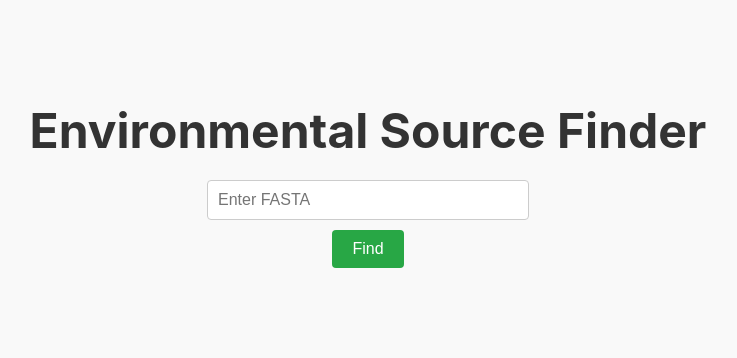
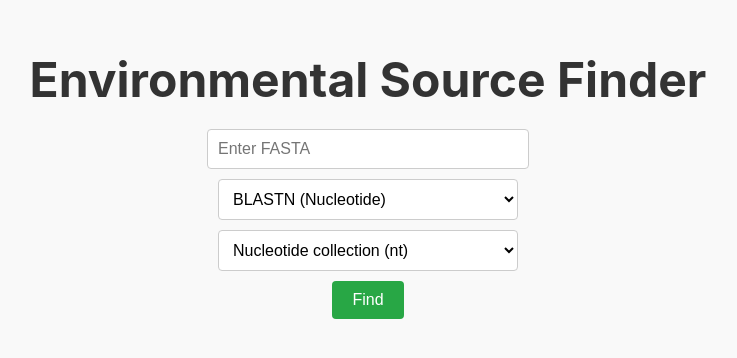
Before and after one commit to soujanyaav/btp, a React (Create React App) app: page / in a window 1280 px wide. Shown: the part 232-590 px from the top of the page, without its empty margins (272-1009 px from the left). Built offline with nearby package versions, Linux system fonts and the light colour scheme.

Commit message:
Added other blasts and databases

```diff
--- a/src/Components/HomePage.css
+++ b/src/Components/HomePage.css
@@ -19,6 +19,7 @@
   align-items: center;
 }
 
+/* Input for FASTA sequence */
 .fasta-input {
   width: 300px;
   padding: 10px;
@@ -26,8 +27,33 @@
   font-size: 1rem;
   border: 1px solid #ccc;
   border-radius: 4px;
+  outline: none;
+  transition: border-color 0.3s ease;
 }
 
+.fasta-input:focus {
+  border-color: #28a745;
+}
+
+/* Dropdown styling */
+.select-blast-type, .select-database {
+  width: 300px;
+  padding: 10px;
+  margin-bottom: 10px;
+  font-size: 1rem;
+  border: 1px solid #ccc;
+  border-radius: 4px;
+  background-color: #fff;
+  cursor: pointer;
+  outline: none;
+  transition: border-color 0.3s ease;
+}
+
+.select-blast-type:focus, .select-database:focus {
+  border-color: #28a745;
+}
+
+/* Button styling */
 .find-button {
   padding: 10px 20px;
   font-size: 1rem;
@@ -36,8 +62,16 @@
   border: none;
   border-radius: 4px;
   cursor: pointer;
+  transition: background-color 0.3s ease;
 }
 
 .find-button:hover {
   background-color: #218838;
 }
+
+/* Error container styling */
+.error-container {
+  margin-top: 20px;
+  color: #d9534f;
+  font-size: 1rem;
+}
--- a/src/Components/HomePage.js
+++ b/src/Components/HomePage.js
@@ -1,8 +1,75 @@
+// import React, { useState } from 'react';
+// import './HomePage.css';
+
+// const HomePage = () => {
+//   const [fasta, setFasta] = useState(''); // State for the FASTA input
+//   const [loading, setLoading] = useState(false); // Loading state
+//   const [error, setError] = useState(''); // Error state
+
+//   const handleFindClick = async () => {
+//     setLoading(true);
+//     setError(''); // Clear previous errors
+
+//     try {
+//       // Make a POST request to the backend with the FASTA sequence
+//       const response = await fetch('http://localhost:5000/blast', {
+//         method: 'POST',
+//         headers: {
+//           'Content-Type': 'application/json',
+//         },
+//         body: JSON.stringify({ sequence: fasta }), // Send the FASTA sequence in JSON format
+//       });
+
+//       const data = await response.json(); // Parse the JSON response
+
+//       if (response.ok) {
+//         // Open the generated HTML file in a new tab
+//         window.open('http://localhost:5000/blast-result', '_blank');
+//       } else {
+//         setError(`Error: ${data.error}`);
+//       }
+//     } catch (error) {
+//       setError(`Request failed: ${error.message}`);
+//     } finally {
+//       setLoading(false); // Stop the loading spinner
+//     }
+//   };
+
+//   return (
+//     <div className="homepage-container">
+//       <h1 className="homepage-title">Environmental Source Finder</h1>
+//       <div className="form-container">
+//         <input
+//           className="fasta-input"
+//           type="text"
+//           placeholder="Enter FASTA"
+//           value={fasta}
+//           onChange={(e) => setFasta(e.target.value)} // Update state with input value
+//         />
+//         <button className="find-button" onClick={handleFindClick} disabled={loading}>
+//           {loading ? 'Finding...' : 'Find'}
+//         </button>
+//       </div>
+
+//       {error && (
+//         <div className="error-container">
+//           <p>{error}</p>
+//         </div>
+//       )}
+//     </div>
+//   );
+// };
+
+// export default HomePage;
+
+
 import React, { useState } from 'react';
 import './HomePage.css';
 
 const HomePage = () => {
   const [fasta, setFasta] = useState(''); // State for the FASTA input
+  const [blastType, setBlastType] = useState('blastn'); // State for the selected BLAST type
+  const [database, setDatabase] = useState('nt'); // State for the selected database
   const [loading, setLoading] = useState(false); // Loading state
   const [error, setError] = useState(''); // Error state
 
@@ -11,13 +78,13 @@ const HomePage = () => {
     setError(''); // Clear previous errors
 
     try {
-      // Make a POST request to the backend with the FASTA sequence
+      // Make a POST request to the backend with the FASTA sequence, blast type, and database
       const response = await fetch('http://localhost:5000/blast', {
         method: 'POST',
         headers: {
           'Content-Type': 'application/json',
         },
-        body: JSON.stringify({ sequence: fasta }), // Send the FASTA sequence in JSON format
+        body: JSON.stringify({ sequence: fasta, blast_type: blastType, database: database }), // Send the FASTA sequence in JSON format
       });
 
       const data = await response.json(); // Parse the JSON response
@@ -46,6 +113,26 @@ const HomePage = () => {
           value={fasta}
           onChange={(e) => setFasta(e.target.value)} // Update state with input value
         />
+
+        {/* Dropdown for selecting BLAST type */}
+        <select className="select-blast-type" value={blastType} onChange={(e) => setBlastType(e.target.value)}>
+          <option value="blastn">BLASTN (Nucleotide)</option>
+          <option value="blastp">BLASTP (Protein)</option>
+          <option value="blastx">BLASTX (Translated nucleotide to protein)</option>
+          <option value="tblastn">TBLASTN (Protein to translated nucleotide)</option>
+          <option value="tblastx">TBLASTX (Translated nucleotide to translated nucleotide)</option>
+        </select>
+
+        {/* Dropdown for selecting database */}
+        <select className="select-database" value={database} onChange={(e) => setDatabase(e.target.value)}>
+          <option value="nt">Nucleotide collection (nt)</option>
+          <option value="nr">Non-redundant protein (nr)</option>
+          <option value="refseq_rna">RefSeq RNA</option>
+          <option value="refseq_protein">RefSeq Protein</option>
+          <option value="swissprot">SwissProt (Manually curated protein sequences)</option>
+          <option value="core_nt">Core Nucleotide Database (core_nt)</option> {/* Added core_nt option */}
+        </select>
+
         <button className="find-button" onClick={handleFindClick} disabled={loading}>
           {loading ? 'Finding...' : 'Find'}
         </button>
```
Lines whose indentation alone changed are shown as unchanged.
